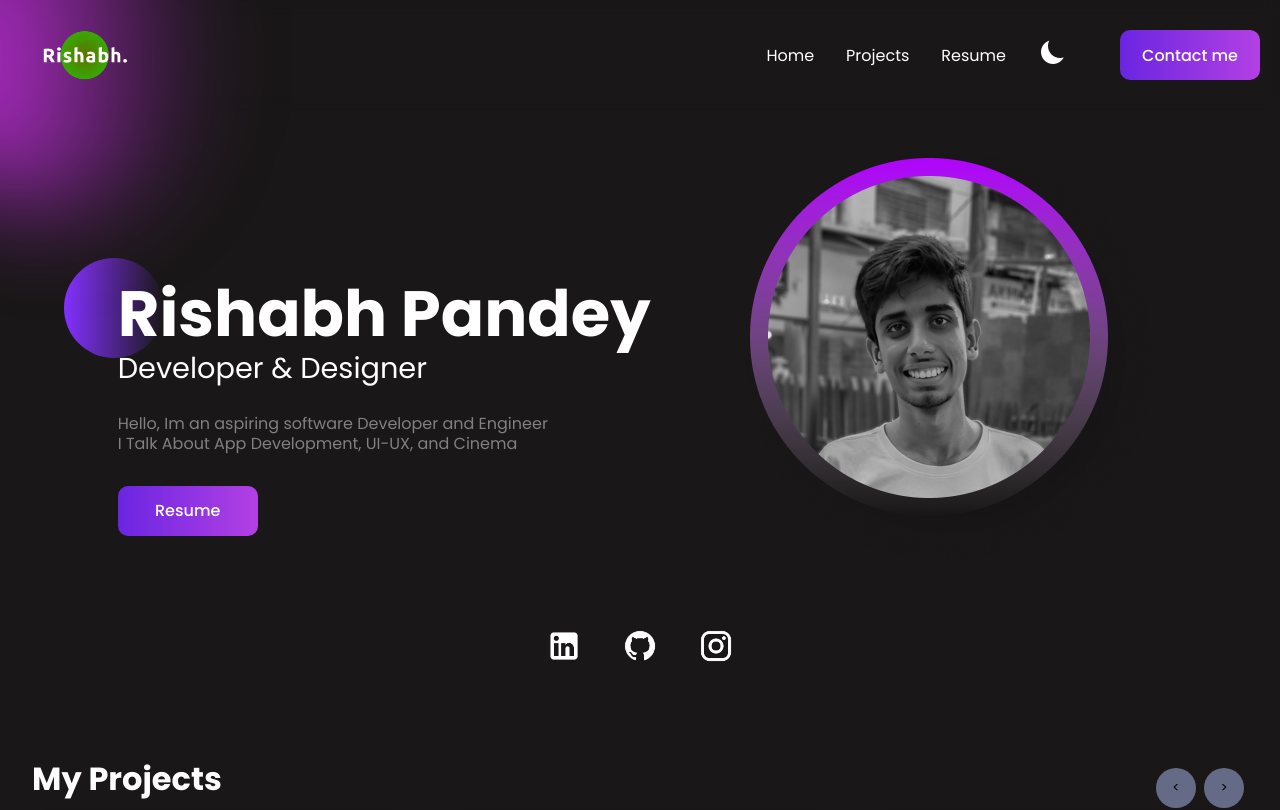
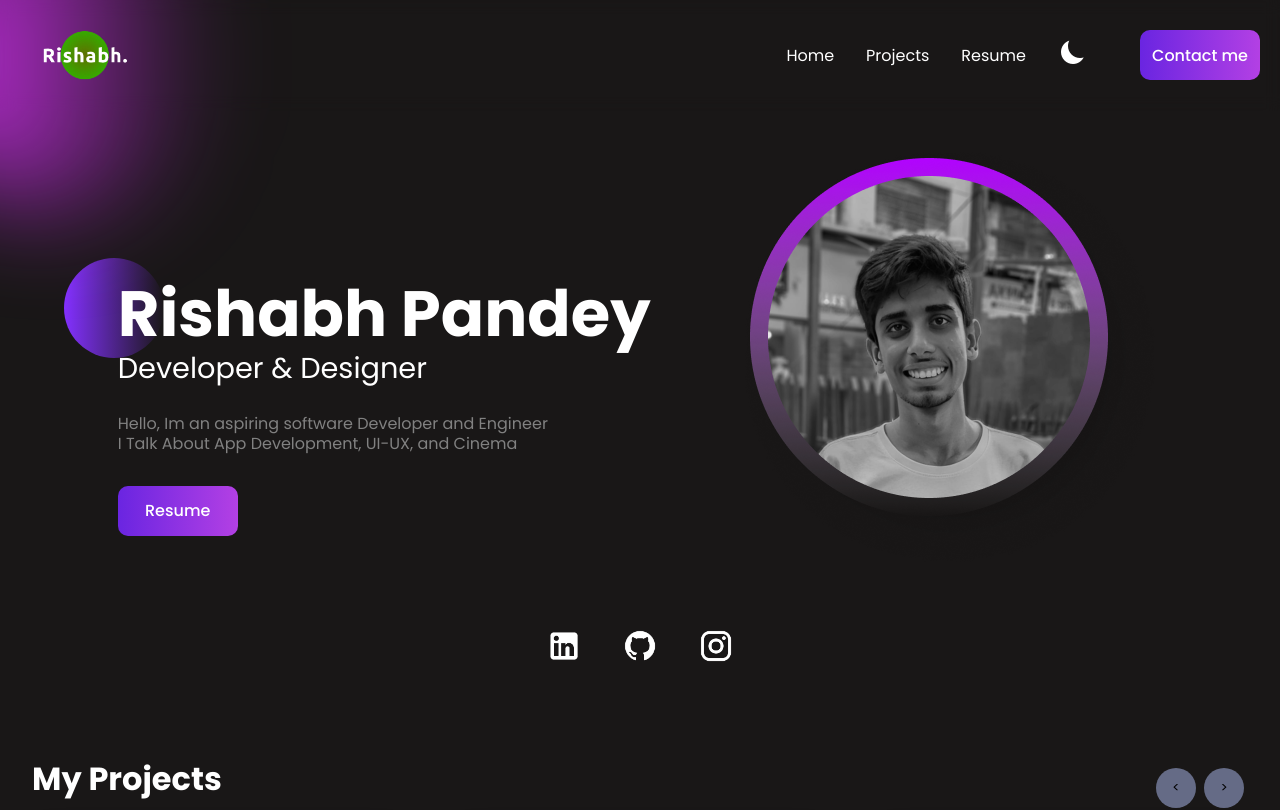
Before and after one commit to rizzabh/portfolio_react, a React (Vite) app: page / in a window 1280 px wide. Shown: the top 810 px of the page. Built offline with nearby package versions, Linux system fonts and the light colour scheme.

Commit message:
Update index.css

```diff
--- a/src/index.css
+++ b/src/index.css
@@ -19,7 +19,8 @@
   --font: #000000;
   --lightBlue: #eeeeff;
   --shadow: 0px 23px 21px -8px rgba(136, 160, 255, 0.25);
-  --filte: invert(0%)
+  --filte: invert(0%);
+
 }
 .logo1{
   filter: var(--filte);
@@ -131,7 +132,7 @@ a {
 }
 .button2{
 
-    width: 140px;
+    width: 120px;
     font-size: 16px;
     font-weight: 500;
     color: #fff;
```
